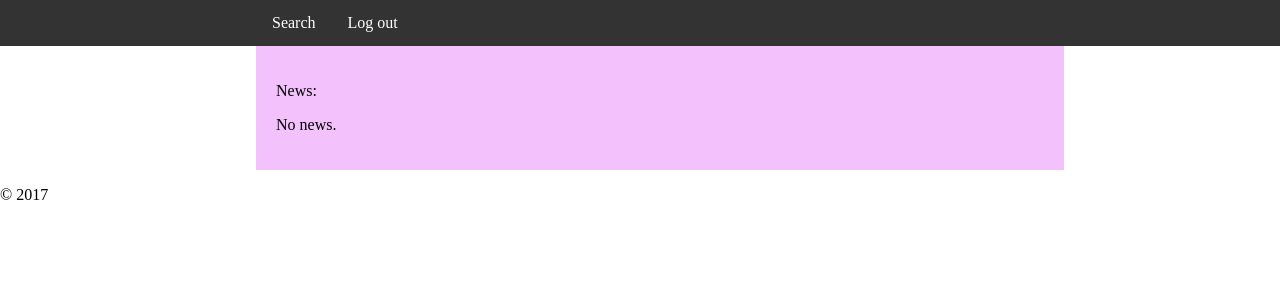
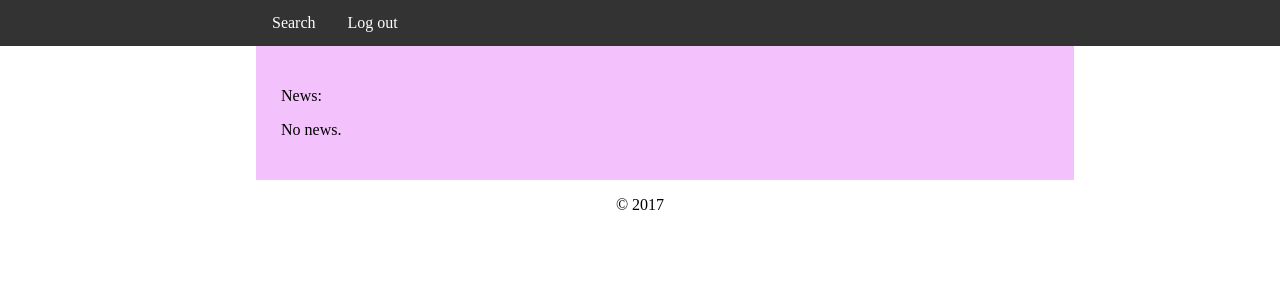
Before and after one commit to amm-poiais/laktionova_tsaplina, a Django app: page / in a window 1280 px wide. Shown: the part 18-318 px from the top of the page. Run offline with Django 3.2, Linux system fonts and the light colour scheme; data that the repository does not hold is empty.

Commit message:
Fixed design (word-wrap & footer)

```diff
--- a/templates/base.html
+++ b/templates/base.html
@@ -12,7 +12,8 @@
             width:60%;
             margin-left:20%;
             margin-right:20%;
-            padding:20px;
+            padding:25px;
+            word-wrap: break-word;
         }
         .menu{
             background-color: #333333;
@@ -43,6 +44,12 @@
             color: #000000;
             text-decoration: none;
         }
+
+        .footer{
+            margin-left: 20%;
+            margin-right: 20%;
+            text-align:center;
+        }
     </style>
 </head>
 <body>
@@ -61,13 +68,13 @@
             <div class="menu">
                 <ul>
                   {% if request.user.is_staff %}
-                      <li><a href="#">Admin</a></li>
+                      <li><a href="/">Admin</a></li>
                   {% endif %}
-                  <li><a href="search.html">Search</a></li>
+                  <li><a href="/search/">Search</a></li>
                   {% if request.user %}
-                    <li><a href="logout.html">Log out</a></li>
+                    <li><a href="/logout/">Log out</a></li>
                   {% else %}
-                    <li><a href="login.html">Log in</a></li>
+                    <li><a href="/login/">Log in</a></li>
                   {% endif %}
                 </ul>
             </div>
@@ -84,7 +91,9 @@
     </main>
     <footer>
         {% block footer %}
-        <p>&copy; 2017</p>
+            <div class="footer">
+                 <p>&copy; 2017</p>
+            </div>
         {% endblock %}
     </footer>
 </body>
```
